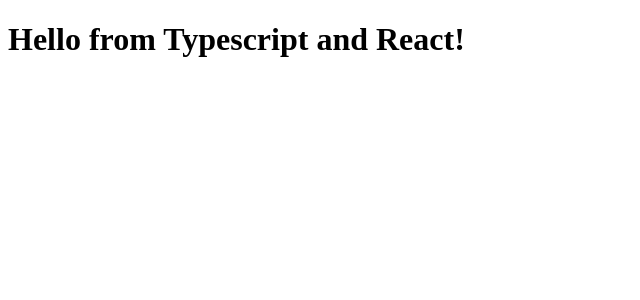
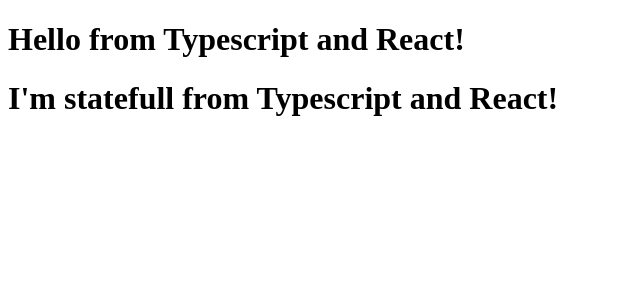
Before and after one commit to leskil/react-sandbox, a React app in the folder src/client/src/: page / in a window 1280 px wide. Shown: the top 300 px of the page, without its empty margins (0-640 px from the left). Built offline with nearby package versions, Linux system fonts and the light colour scheme; the HTML template or start-up script is replaced by a standard one.

Commit message:
Statefull sample

```diff
--- /dev/null
+++ b/src/client/src/components/statefull-sample/index.tsx
@@ -0,0 +1,3 @@
+import { StatefullSample } from "./statefull-sample"
+
+export default StatefullSample
--- /dev/null
+++ b/src/client/src/components/statefull-sample/statefull-sample.tsx
@@ -0,0 +1,12 @@
+import * as React from "react"
+
+export interface StatefullSampleProps {
+    compiler: string,
+    framework: string
+}
+
+export class StatefullSample extends React.Component<StatefullSampleProps, {}> {
+    render() {
+        return <h1>I'm statefull from {this.props.compiler} and {this.props.framework}!</h1>
+    }
+}
--- a/src/client/src/components/stateless-sample/stateless-sample.tsx
+++ b/src/client/src/components/stateless-sample/stateless-sample.tsx
@@ -1,4 +1,8 @@
 import * as React from "react";
 
-export interface StatelessSampleProps { compiler: string, framework: string}
+export interface StatelessSampleProps {
+    compiler: string,
+    framework: string
+}
+
 export const StatelessSample = (props: StatelessSampleProps) => <h1>Hello from {props.compiler} and {props.framework}!</h1>;
--- a/src/client/src/index.tsx
+++ b/src/client/src/index.tsx
@@ -1,8 +1,14 @@
 import * as React from "react"
 import * as ReactDOM from "react-dom"
 import StatelessSample from "./components/stateless-sample"
+import StatefullSample from "./components/statefull-sample"
 
 ReactDOM.render(
     <StatelessSample compiler="Typescript" framework="React" />,
     document.getElementById("statelessSample")
 )
+
+ReactDOM.render(
+    <StatefullSample compiler="Typescript" framework="React" />,
+    document.getElementById("statefullSample")
+)
```
Also changed, not shown: 1 other file (tests, documents, lock files or other folders).
